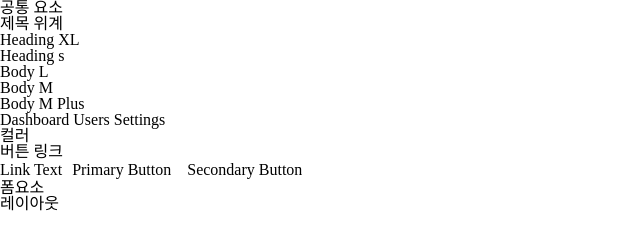
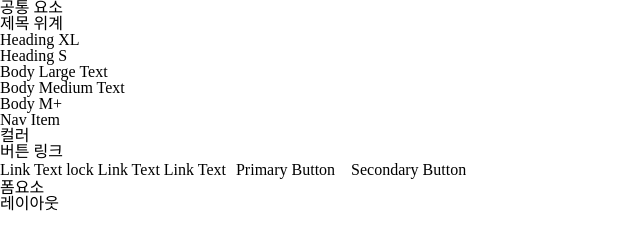
Before and after one commit to RONNIECHOI0324/acme_202604, a plain HTML site: page index.html in a window 1280 px wide. Shown: the whole page, without its empty margins (0-640 px from the left). Drawn offline with Linux system fonts and the light colour scheme.

Commit message:
제목 위계 추가

```diff
--- a/index.html
+++ b/index.html
@@ -9,65 +9,40 @@
 <body>
   <h1>공통 요소</h1>
   <h2>제목 위계</h2>
-<!-- common.html -->
 
-<!-- =========================
-  Typography Styles
-========================= -->
+  <!-- Typography System -->
+  <div class="container">
+    <!-- Heading -->
+    <h1 class="text-heading-xl">Heading XL</h1>
+    <h2 class="text-heading-s">Heading S</h2>
 
-<!-- Heading XL -->
-<h1 class="heading-xl">
-  Heading XL
-</h1>
+    <!-- Body -->
+    <p class="text-body-l">Body Large Text</p>
+    <p class="text-body-m">Body Medium Text</p>
+    <p class="text-body-m-plus">Body M+</p>
 
-<!-- Heading Small -->
-<h2 class="heading-s">
-  Heading s
-</h2>
-
-<!-- Body Large -->
-<p class="body-l">
-  Body L
-</p>
-
-<!-- Body Medium -->
-<p class="body-m">
-  Body M
-</p>
-
-<!-- Body Medium Plus -->
-<p class="body-m-plus">
-  Body M Plus
-</p>
-
-<!-- Navigation Item -->
-<nav>
-  <a href="#" class="nav-item">Dashboard</a>
-  <a href="#" class="nav-item">Users</a>
-  <a href="#" class="nav-item">Settings</a>
-</nav>
+    <!-- Navigation -->
+    <nav>
+      <ul>
+        <li><a href="#" class="text-nav">Nav Item</a></li>
+      </ul>
+    </nav>
+  </div>
 
   <h2>컬러</h2>
   <h2>버튼 링크</h2>
 
-<!-- Link -->
-<a href="#" class="text-link">
-  Link Text
-</a>
+  <!-- Link -->
+  <a href="#" class="text-link">Link Text</a>
+  <a href="#" class="btn btn-primary"><span class="material-icons">lock</span> Link Text</a>
+  <a href="#" class="btn btn-secondary">Link Text</a>
 
-<!-- =========================
-  Button Styles
-========================= -->
-
-<button class="btn-primary">
-  Primary Button
-</button>
-
-<button class="btn-secondary">
-  Secondary Button
-</button>
+  <!-- Button -->
+  <button class="btn btn-primary">Primary Button</button>
+  <button class="btn btn-secondary">Secondary Button</button>
 
   <h2>폼요소</h2>
   <h2>레이아웃</h2>
+
 </body>
 </html>
```
